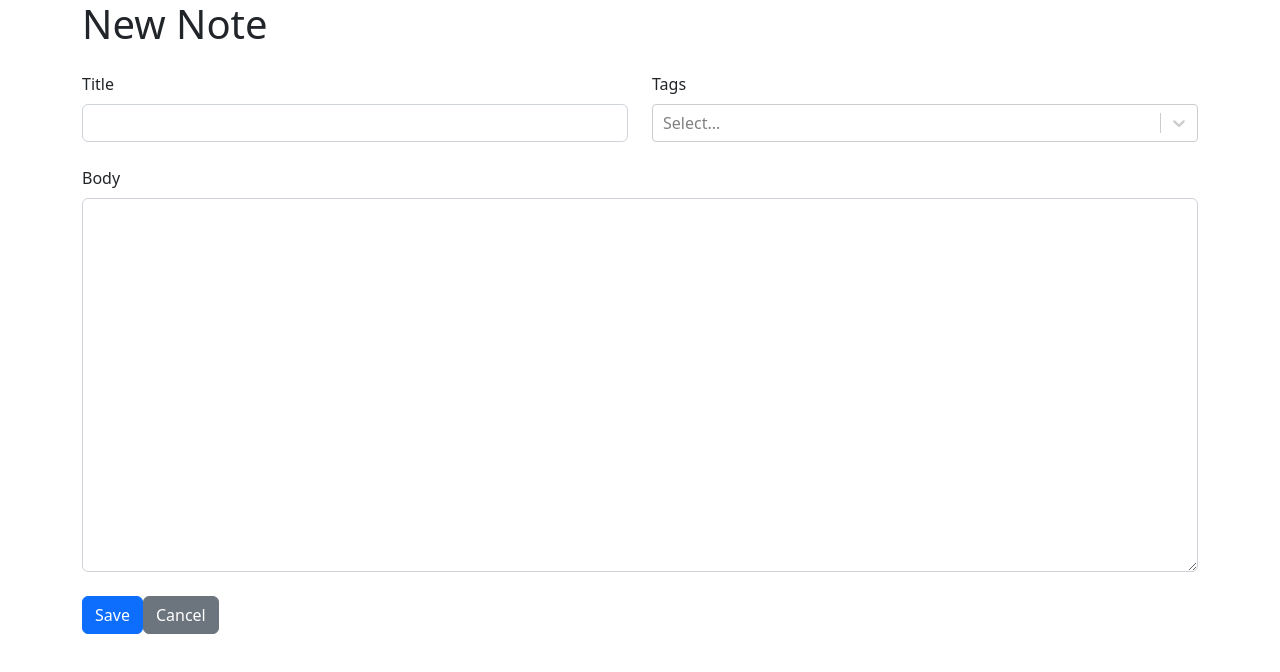
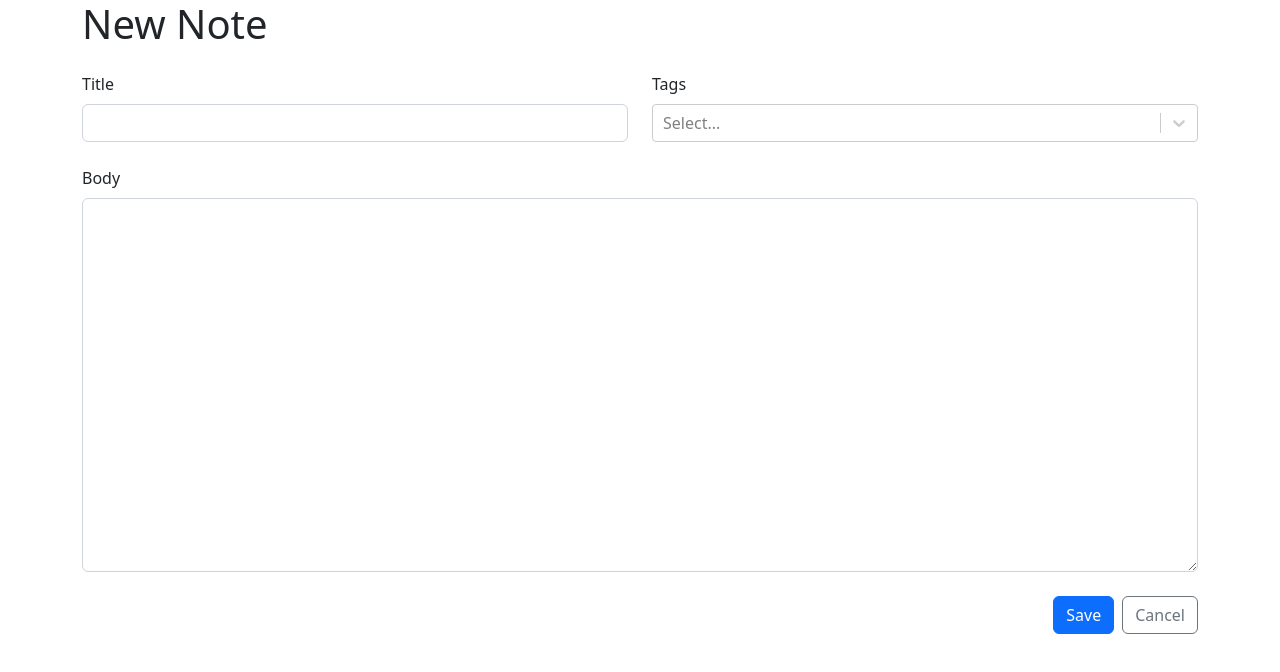
Before and after one commit to akshay-gupta7/markdown-note-taking-react, a React (Vite) app: page /new in a window 1280 px wide. Shown: the top 672 px of the page. Built offline with nearby package versions, Linux system fonts and the light colour scheme.

Commit message:
Add Cancel button functionality

```diff
--- a/src/NoteForm.tsx
+++ b/src/NoteForm.tsx
@@ -1,5 +1,6 @@
 import { Col, Row, Form, Stack, Button } from "react-bootstrap"
 import CreatableReactSelect from "react-select/creatable"
+import { Link } from "react-router-dom"
 
 export function NoteForm(){
     return (
@@ -23,13 +24,15 @@ export function NoteForm(){
                 <Form.Label>Body</Form.Label>
                 <Form.Control required as="textarea" rows={15} />
             </Form.Group>
-            <Stack direction="horizontal">
-                <Button type="submit" variant="primary">
+            <Stack direction="horizontal" gap={2} className="justify-content-end">
+                <Button type="submit" variant="primary" >
                     Save
                 </Button>
-                <Button type="button" variant="secondary">
-                    Cancel
-                </Button>
+                <Link to="..">
+                    <Button type="button" variant="outline-secondary">
+                        Cancel
+                    </Button>
+                </Link>
             </Stack>
         </Stack>
     </Form>
```
